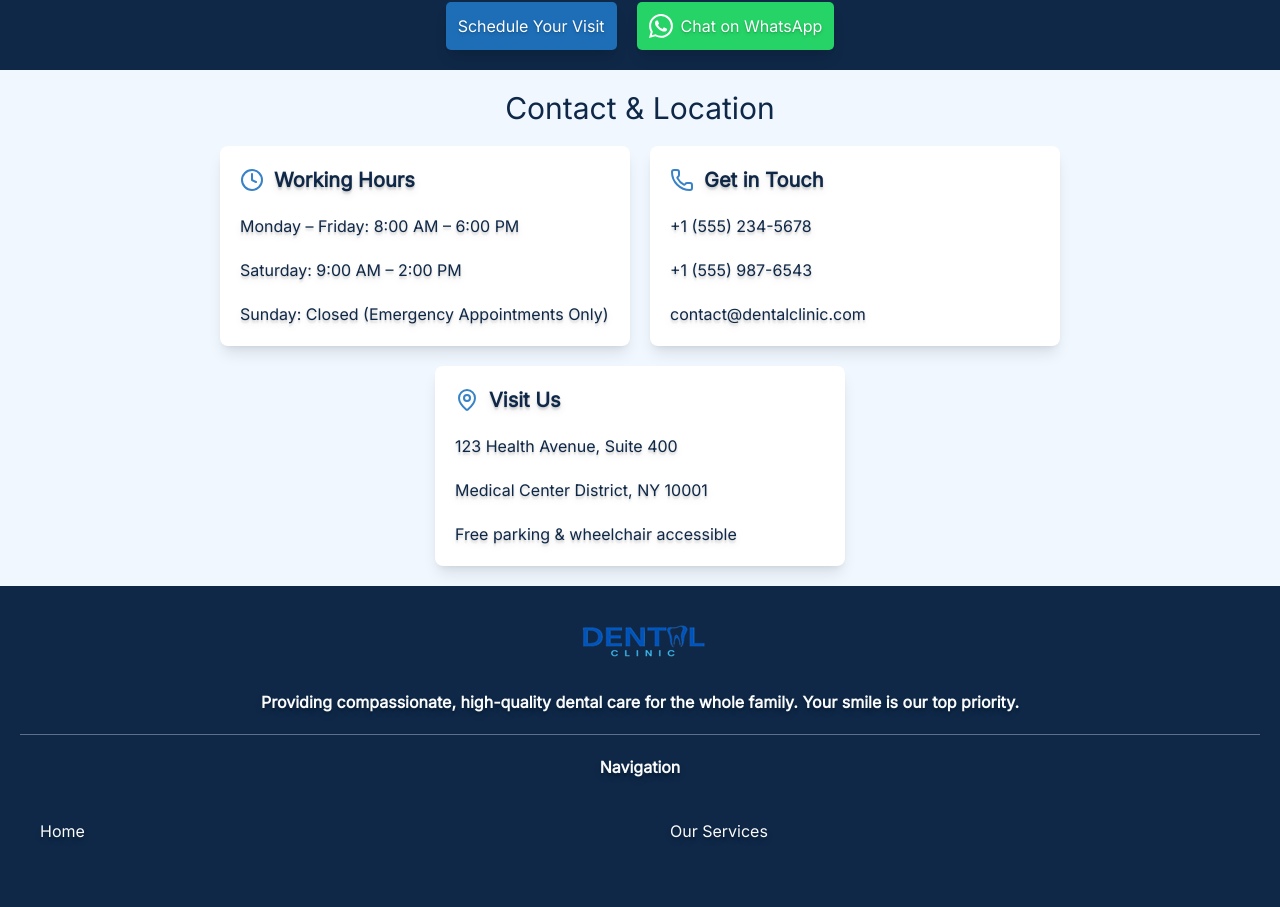
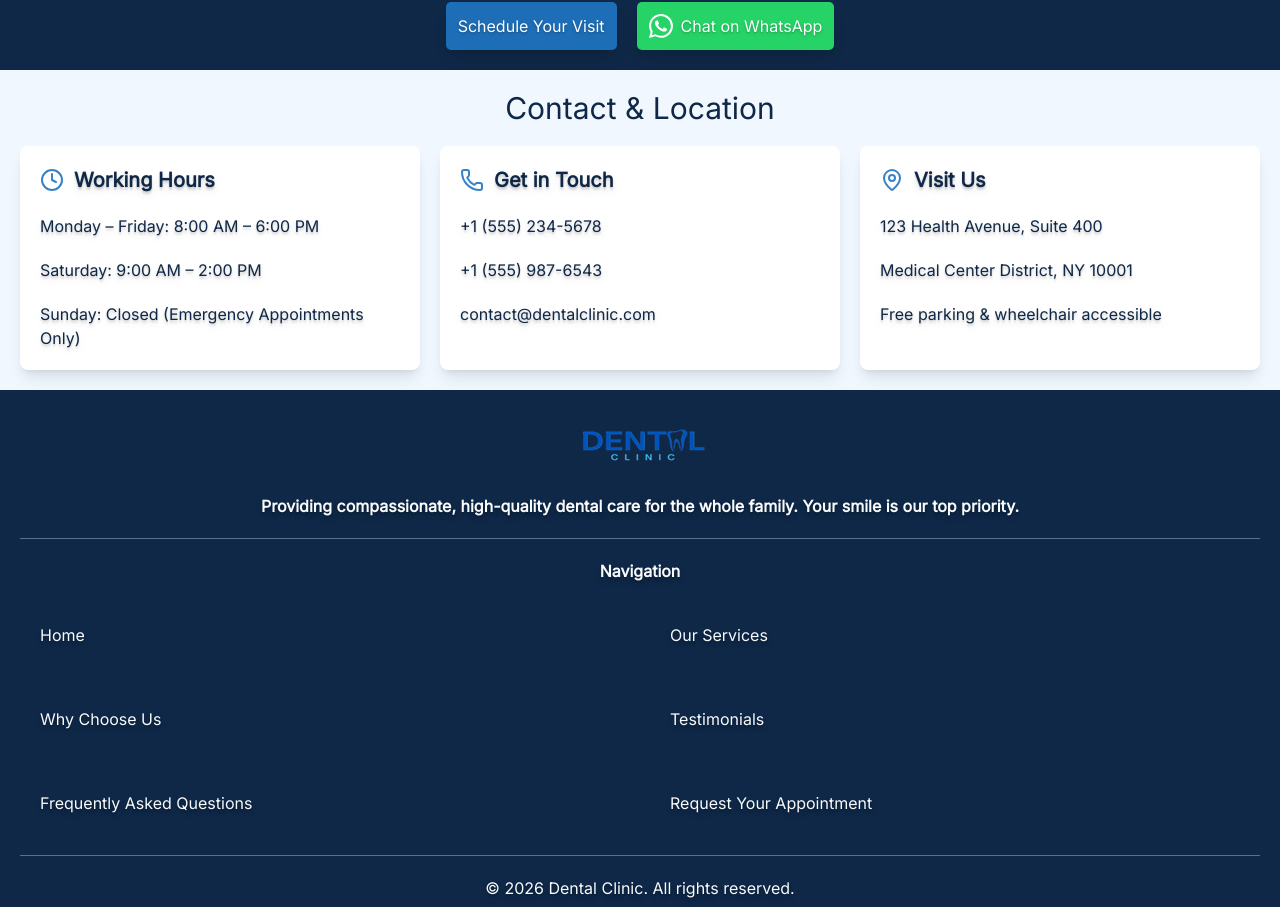
Before and after one commit to GilbertoBispo/dental-clinic-landing-page, a Next.js app: page / in a window 1280 px wide. Shown: the part 4201-5108 px from the top of the page. Built offline with nearby package versions, Linux system fonts and the light colour scheme.

Commit message:
feat(contact-and-location): Reorganiza os cards da seção 'Contact & Location' para que fiquem na mesma linha

```diff
--- a/app/components/sections/ContactAndLocation.tsx
+++ b/app/components/sections/ContactAndLocation.tsx
@@ -34,7 +34,7 @@ export default function ContactAndLocation() {
             <h2 className="text-3xl">Contact & Location</h2>
 
             {/* renderiza os cards usando o método Array.map() utilizando as informações */}
-            <div className="flex flex-col items-center gap-5 lg:grid lg:grid-cols-2">
+            <div className="flex flex-col items-center gap-5 lg:grid lg:grid-cols-2 xl:grid xl:grid-cols-[1fr_1fr_1fr]">
                 {cards.map((card, index) => {
                     // criando constantes com os atributos
                     const icon = card.icon
@@ -53,9 +53,9 @@ export default function ContactAndLocation() {
                             viewport={{once: true, margin: "-50px"}}
                             whileInView={{opacity: 1, y: 0}}
                             transition={{duration: 0.4, delay: 0.3}}
-                            className={`w-fit h-fit ${isLast ? 'lg:col-span-2 lg:justify-self-center' : '' }`}
+                            className={`w-fit h-fit xl:h-full ${isLast ? 'lg:col-span-2 lg:justify-self-center xl:col-auto' : '' }`}
                         >
-                            <div className="bg-white flex flex-col gap-5 w-[80vw] p-5 rounded-lg shadow-lg text-shadow-lg lg:w-102.5">
+                            <div className="bg-white flex flex-col gap-5  w-[80vw] p-5 rounded-lg shadow-lg text-shadow-lg lg:w-102.5 xl:w-100 xl:h-full">
                                 <h2 className="text-xl font-bold flex gap-2.5"><img src={`/${icon}.svg`} alt="information card icon" />{title}</h2>
                                 <p>{info1}</p>
                                 <p>{info2}</p>
```
